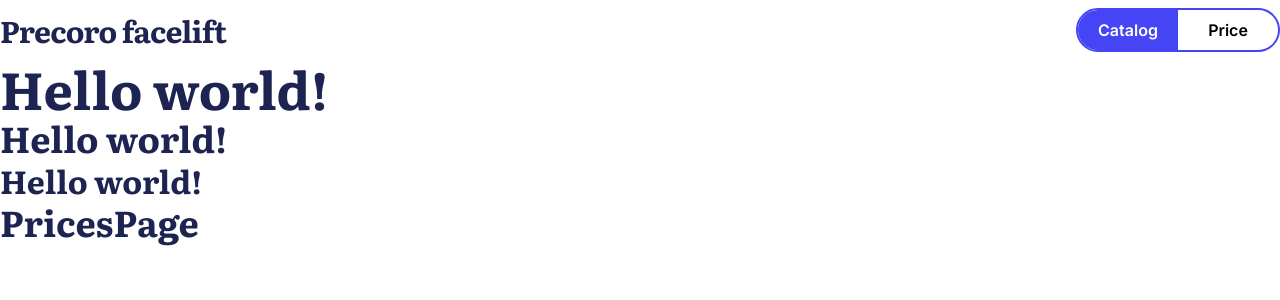
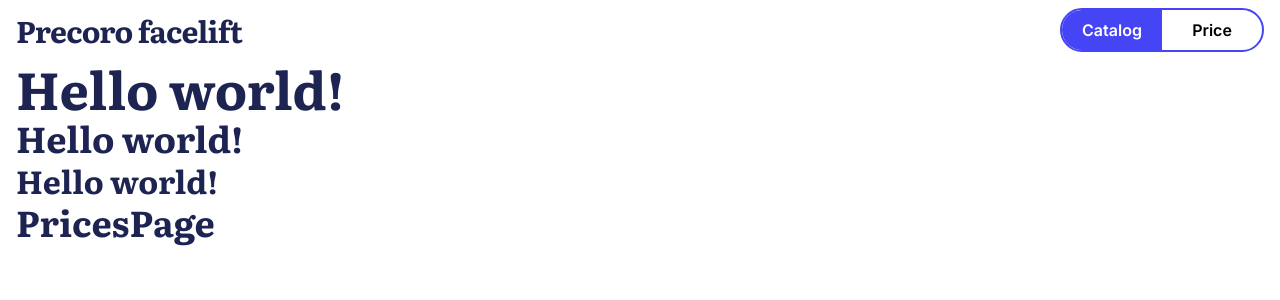
Before and after one commit to leonbohdan/precoro-facelift, a Vue app: page /prices in a window 1280 px wide. Shown: the top 300 px of the page. Built offline with nearby package versions, Linux system fonts and the light colour scheme.

Commit message:
add router and header and other improvements

```diff
--- a/src/App.vue
+++ b/src/App.vue
@@ -5,7 +5,7 @@ import BaseHeader from '@/layouts/BaseHeader.vue';
 <template>
   <BaseHeader />
 
-  <main class="container mx-auto">
+  <main class="md:container md:mx-auto px-4">
     <h1>
       Hello world!
     </h1>
--- a/src/layouts/BaseHeader.vue
+++ b/src/layouts/BaseHeader.vue
@@ -23,7 +23,7 @@ const isCatalogPage = computed(() => {
 
 <template>
   <header>
-    <nav class="container mx-auto py-2 lg:flex lg:items-center lg:justify-between">
+    <nav class="md:container md:mx-auto px-4 py-2 lg:flex lg:items-center lg:justify-between">
       <div class="min-w-0 flex-1">
         <h2 class="text-2xl font-bold leading-7 text-gray-900 sm:truncate sm:text-3xl sm:tracking-tight">
           Precoro facelift
```
